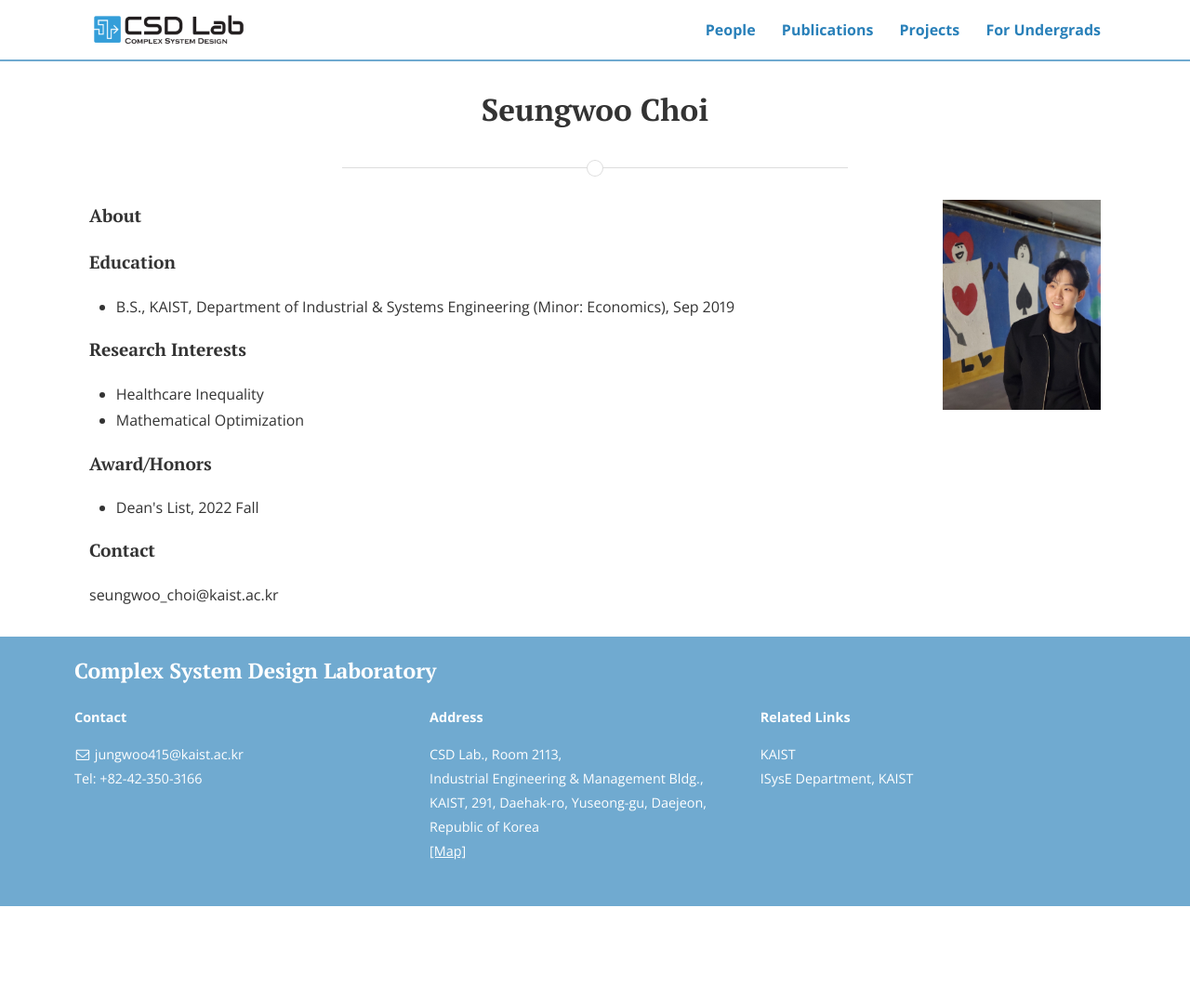
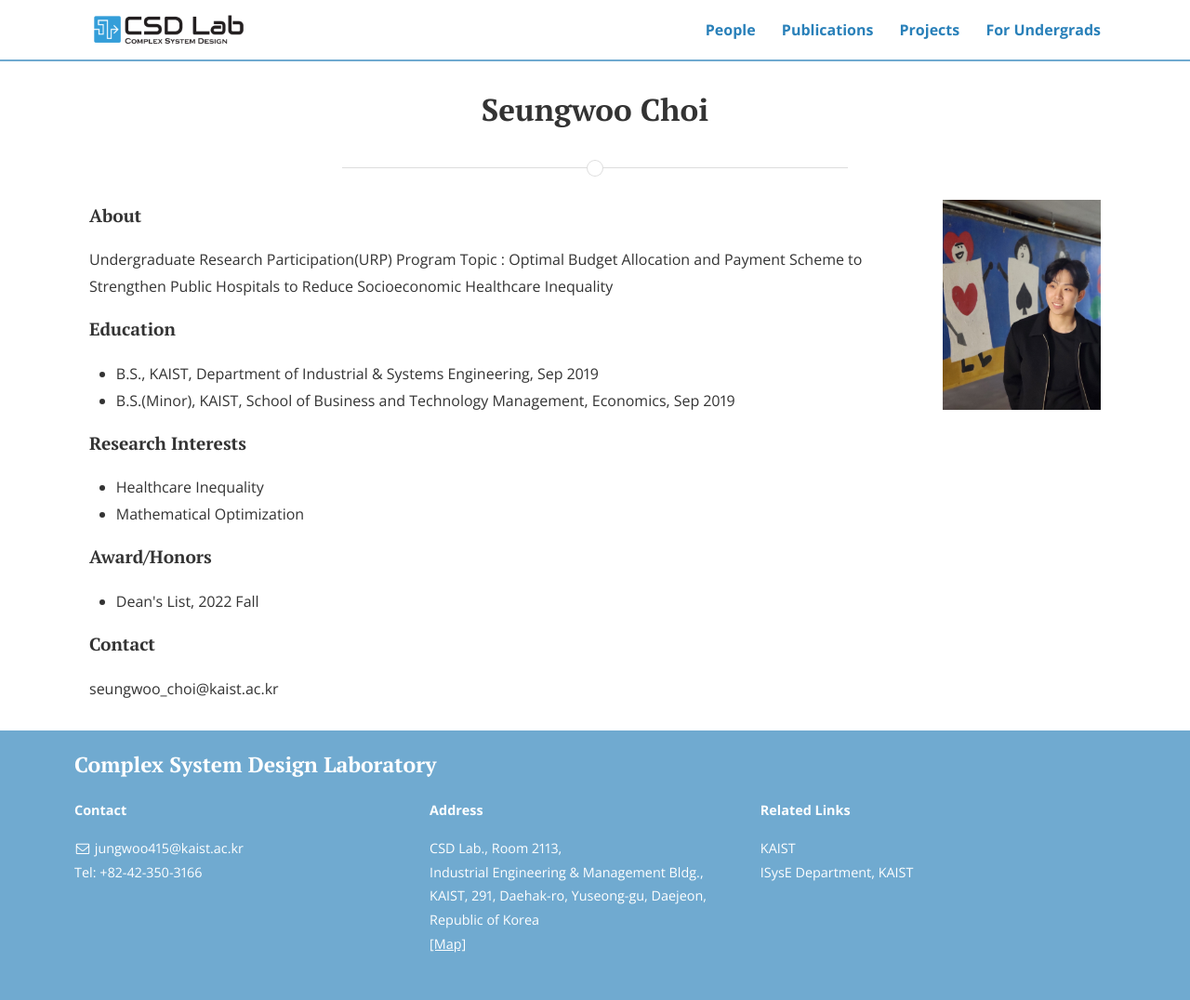
Before and after one commit to CSDlab-KAIST/csdlab-kaist.github.io, a Jekyll site: the page built from people/seungwoo.html, in a window 1280 px wide. Shown: the whole page at 93% size. Built offline with Jekyll 4.4.1, drawn with Linux system fonts in a browser that asks for light colours; nearby versions of some CDN libraries; before the commit the page ends 975 px from its top, so only the background shows below that.

Commit message:
Update seungwoo.html

```diff
--- a/people/seungwoo.html
+++ b/people/seungwoo.html
@@ -11,11 +11,14 @@ title: Seungwoo Choi
 <img src="{{'/assets/img/members/seungwoo_1.jpeg' | prepend: site.baseurl }}" style="float: right; width: 170px; margin: 0 0 2em 2em">
 
 <h4>About</h4>
+Undergraduate Research Participation(URP) Program
+Topic : Optimal Budget Allocation and Payment Scheme to Strengthen Public Hospitals to Reduce Socioeconomic Healthcare Inequality
 <p> </p>
 
 <h4>Education</h4>
 <ul>
-  <li>B.S., KAIST, Department of Industrial & Systems Engineering (Minor: Economics), Sep 2019</li>
+  <li>B.S., KAIST, Department of Industrial & Systems Engineering, Sep 2019</li>
+  <li>B.S.(Minor), KAIST, School of Business and Technology Management, Economics, Sep 2019</li>
 </ul>
 
 <h4>Research Interests</h4>
```
